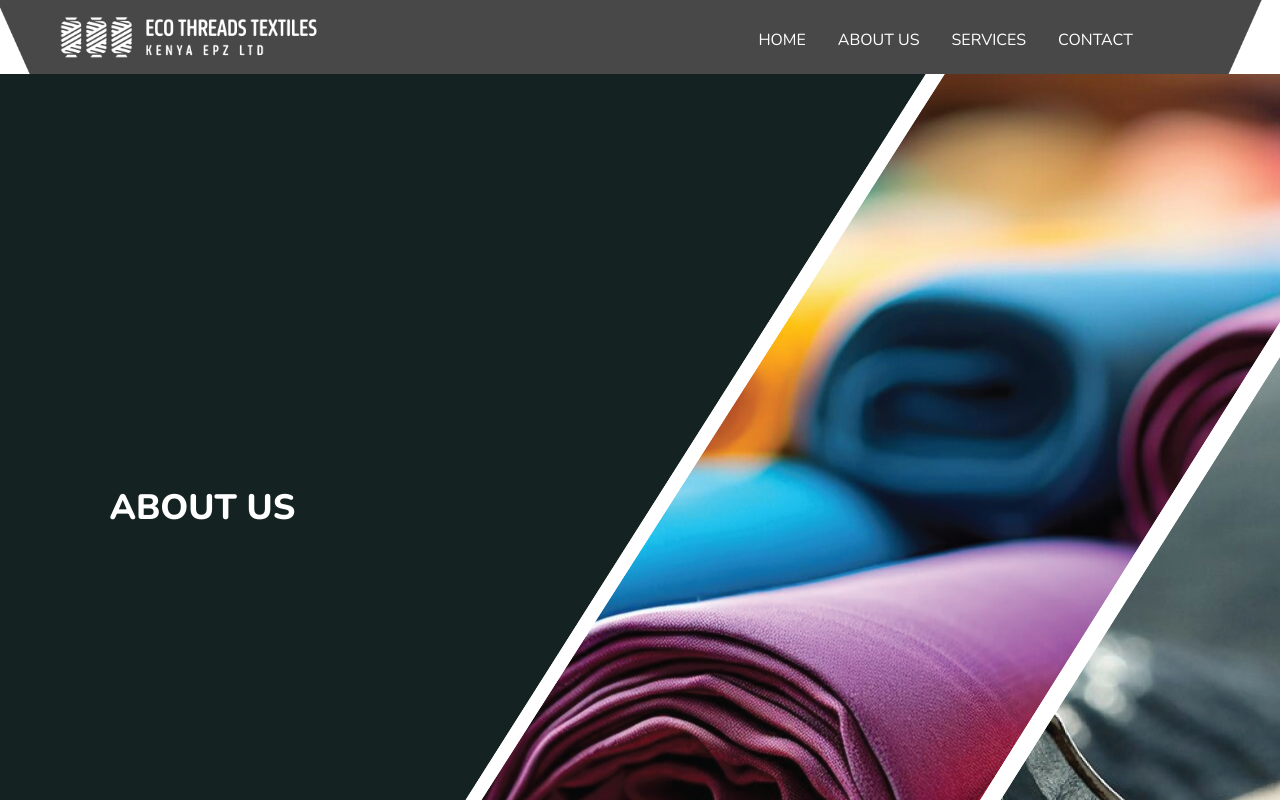
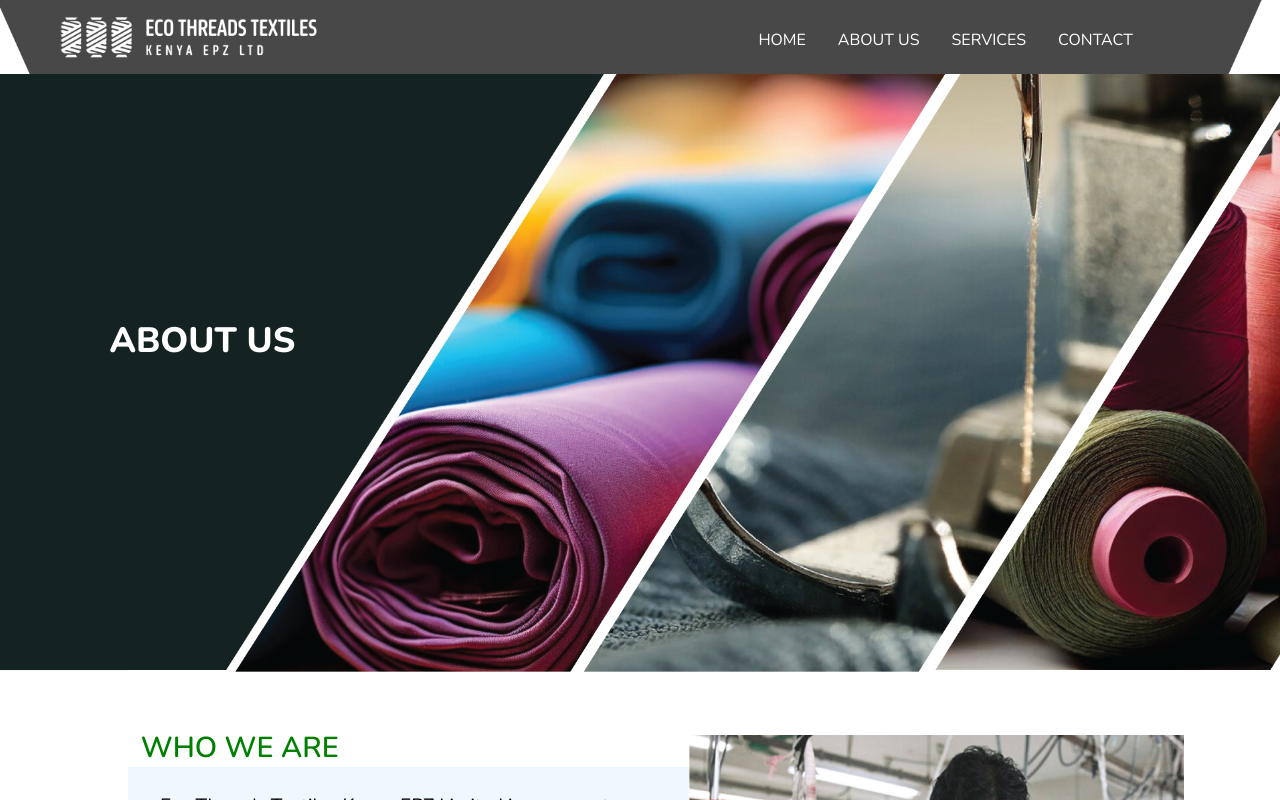
Before and after one commit to Reinhardt254/eco-ke, a Next.js app: page /about in a window 1280 px wide. Shown: the top 800 px of the page. Built offline with nearby package versions, Linux system fonts and the light colour scheme.

Commit message:
first commit

```diff
--- a/styles/about.css
+++ b/styles/about.css
@@ -7,12 +7,12 @@ body{
    padding: 0%;
 }
 
-/* .about-layout-image{
+.about-layout-image{
    width: 100vw;
    max-height: 100vh;
    padding: 0%;
    background-color: white;
-} */
+}
 
 @media only screen and (min-width: 1500px){
    .about-layout-image{
--- a/styles/contact.css
+++ b/styles/contact.css
@@ -8,13 +8,13 @@ body{
   padding: 0%;
 }
 
-/* @media only screen and (min-width: 1500px){
+@media only screen and (min-width: 1500px){
    .contact-layout-image{
      width: 100vw;
-     max-height: 90vh;
+     max-height: 100vh;
      padding: 0%;
    }
-} */
+}
 
 @media only screen and (max-width: 600px){
    .hidden-sm{
--- a/styles/globals.css
+++ b/styles/globals.css
@@ -190,13 +190,13 @@ section{
   padding: 0%;
 }
 
-/* @media only screen and (min-width: 1500px){
+@media only screen and (min-width: 1500px){
   .home-page-image{
     width: 100vw;
-    max-height: 90vh;
+    max-height: 100vh;
     padding: 0%;
   }
-} */
+}
 
 @media only screen and (min-width: 600px){
  .hidden-large{
--- a/styles/services.css
+++ b/styles/services.css
@@ -8,13 +8,13 @@ body{
    padding: 0%;
 }
 
-/* @media only screen and (min-width: 1500px){
+@media only screen and (min-width: 1500px){
    .services-page-image{
      width: 100vw;
-     max-height: 90vh;
+     max-height: 100vh;
      padding: 0%;
    }
- } */
+ }
 
 .services-layout{
    height: 100%;
```
